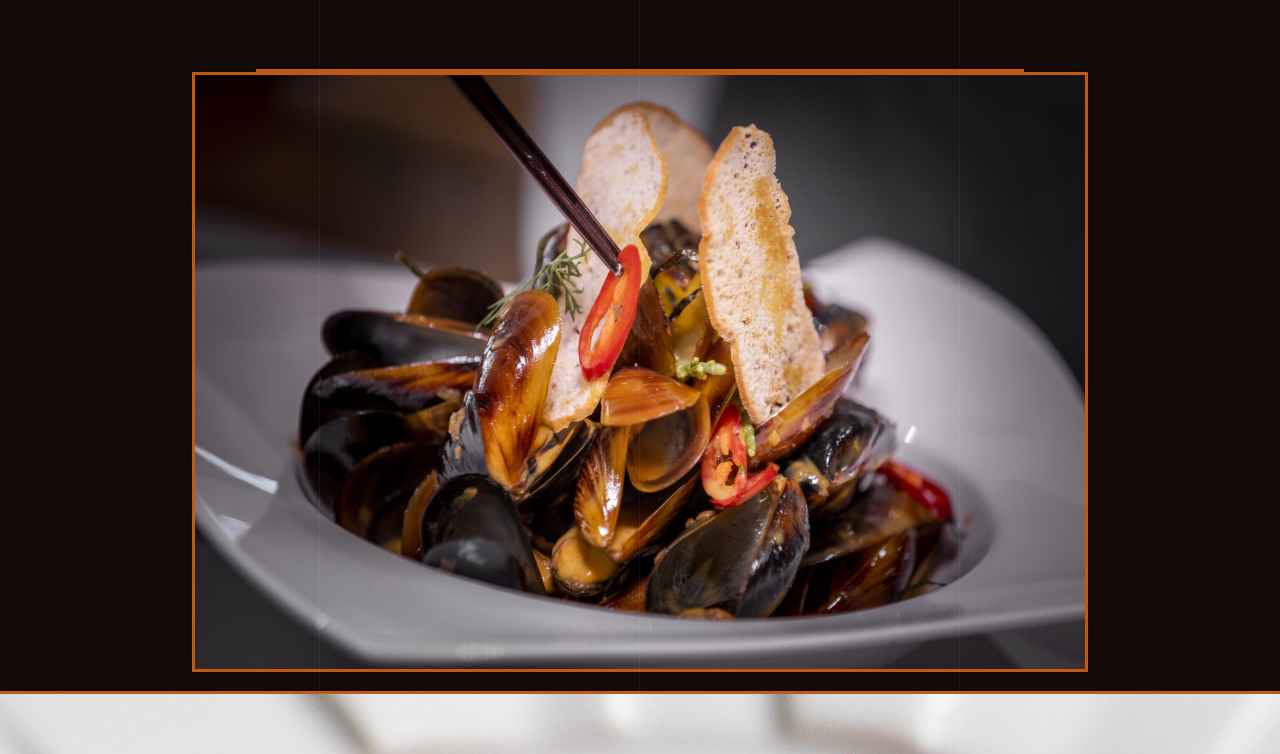
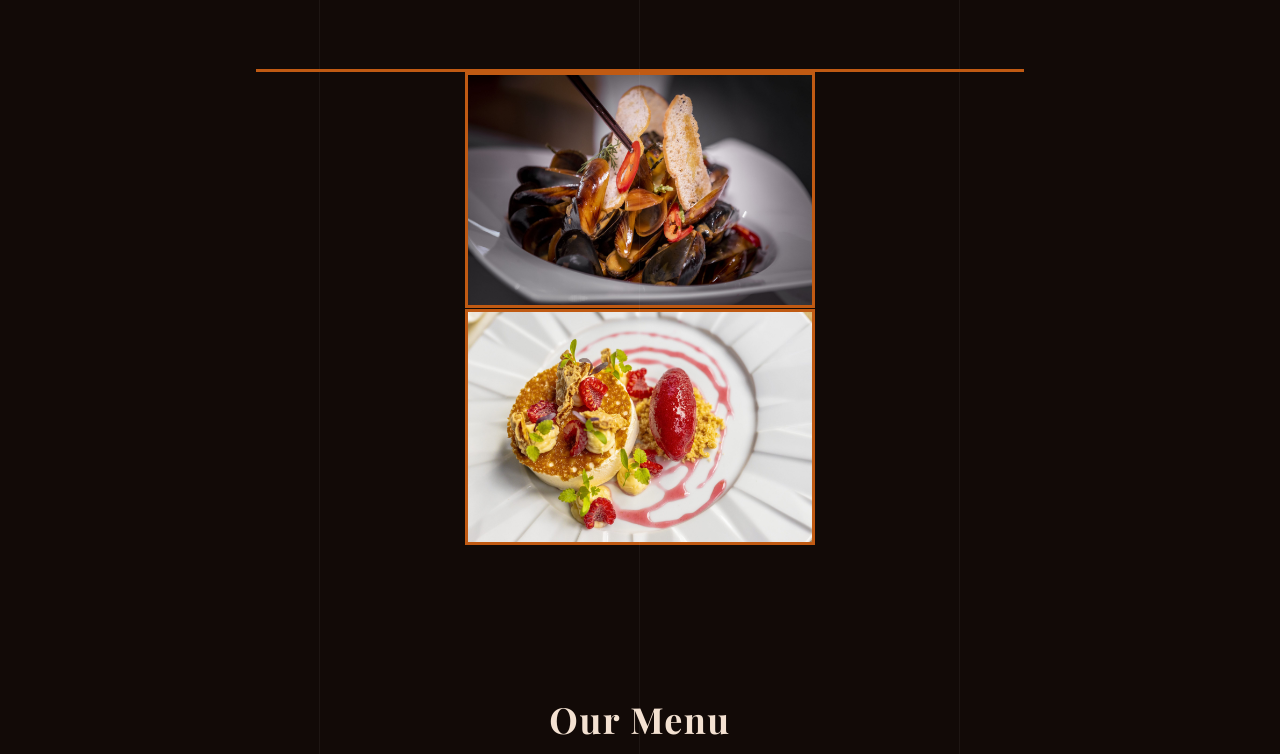
Before and after one commit to RuslanNikolov1/ambra-prototype, a plain HTML site: page index.html in a window 1280 px wide. Shown: the part 1080-1834 px from the top of the page. Drawn offline with nearby package versions, Linux system fonts and the light colour scheme.

Commit message:
Change menu image approach: width 100%, height auto, max-width 350px

```diff
--- a/styles.css
+++ b/styles.css
@@ -348,7 +348,6 @@ blockquote {
 }
 .intro-image img {
   width: 100%;
-  height: 100%;
   max-height: 100%;
   object-fit: contain;
   border-radius: 0;
@@ -445,9 +444,12 @@ blockquote {
   gap: 0.1rem;
 }
 .menu-side-image img {
-  height: 30%;
+  width: 100%;
+  height: auto;
+  max-width: 350px;
+  object-fit: cover;
   display: block;
-  border-radius: 4px;
+  margin: 0 auto;
 }
 .menu-content {
   flex: 1 1 0;
```
